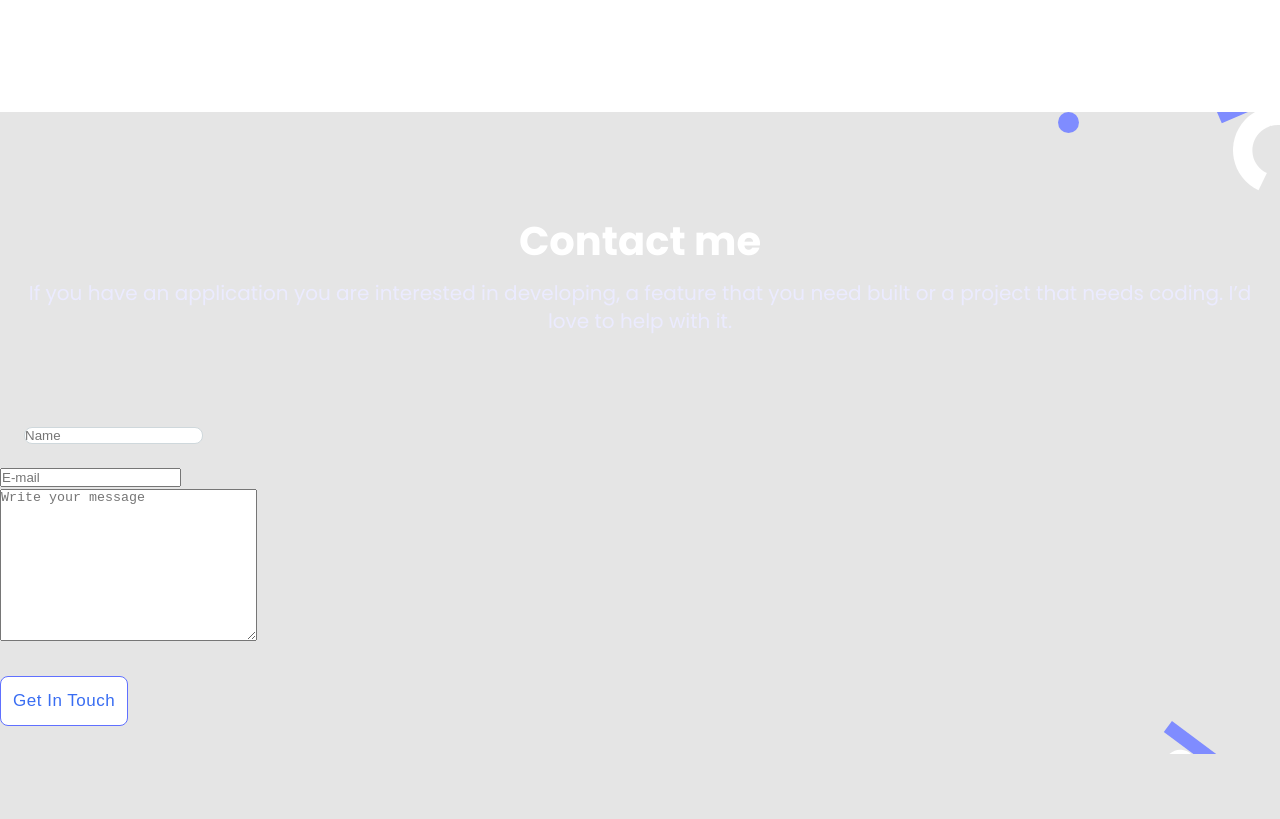
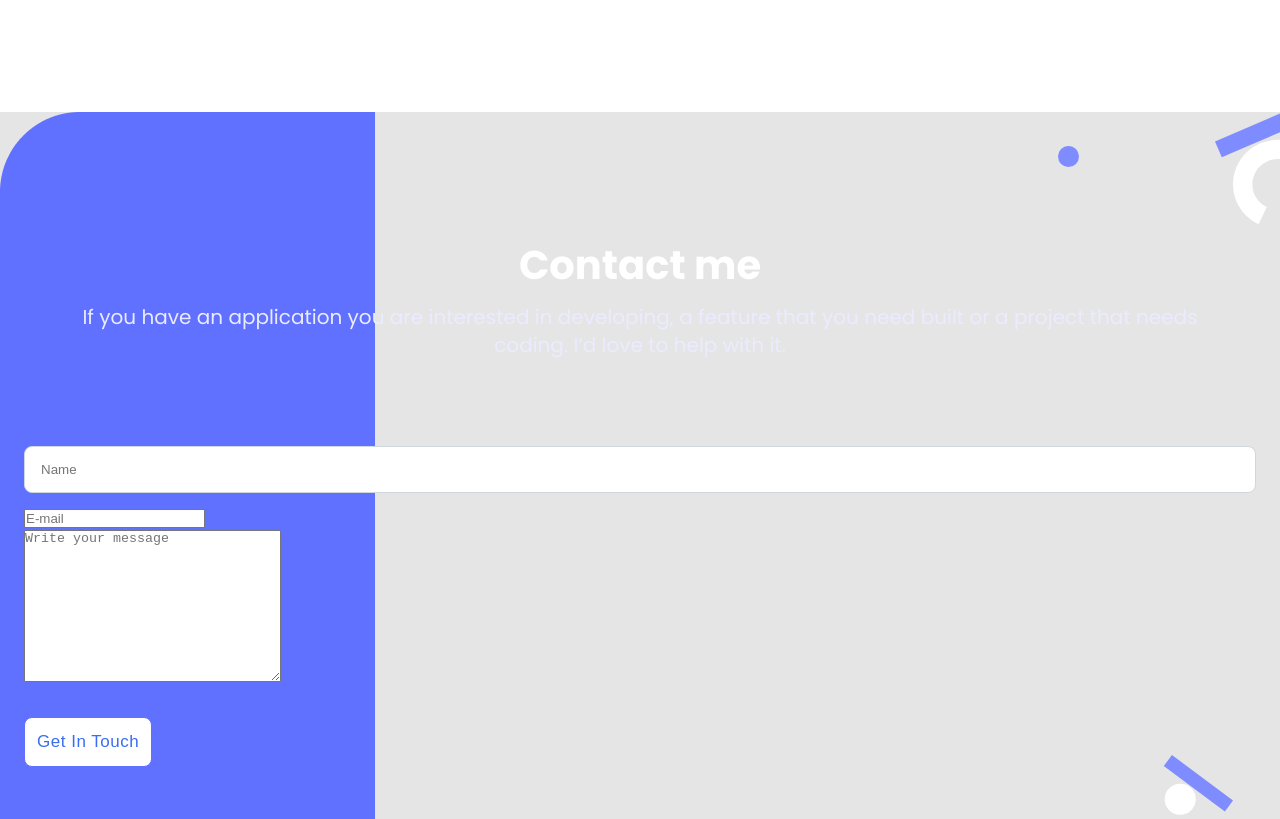
Before and after one commit to Festy1/MY-PORTFOLIO, a website: page index.html in a window 1280 px wide. Shown: the part 4680-5499 px from the top of the page. Before the commit the page ends 5434 px from the top, so only its background shows below. Drawn offline with Linux system fonts and the light colour scheme.

Commit message:
Add styling to the contact me form

```diff
--- a/style.css
+++ b/style.css
@@ -390,10 +390,10 @@ ul h3 {
 }
 
 footer {
- background-image: url(./Images/conform.svg) ;
- background-repeat: no-repeat;
- background-position: right center;
-
+ background-image: url(./Images/conform.svg), url('images/Contact-me.png') ;
+ background-repeat: no-repeat, no-repeat;
+ background-position: right top, left top;
+ padding: 24px;
 }
 
 .contact-me {
@@ -426,5 +426,10 @@ margin: 12px 24px 87px 24px;
 background: #FFFFFF;
 border: 1px solid #CFD8DC;
 border-radius: 8px;
-margin: 0px 24px 20px 24px;
+padding: 15px 38px 15px 16px;
+width: 100%;
 }
+
+#E-mail {
+ margin-top: 16px;
+}
```
Also changed, not shown: Images/Contact-me.png (added), 2 other files.
